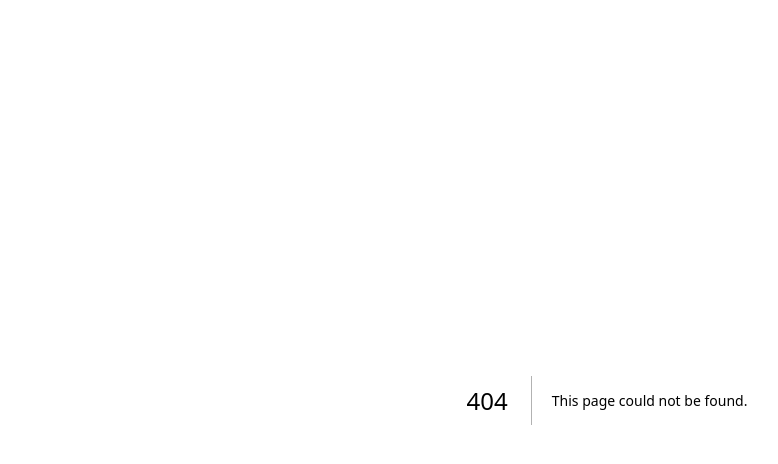
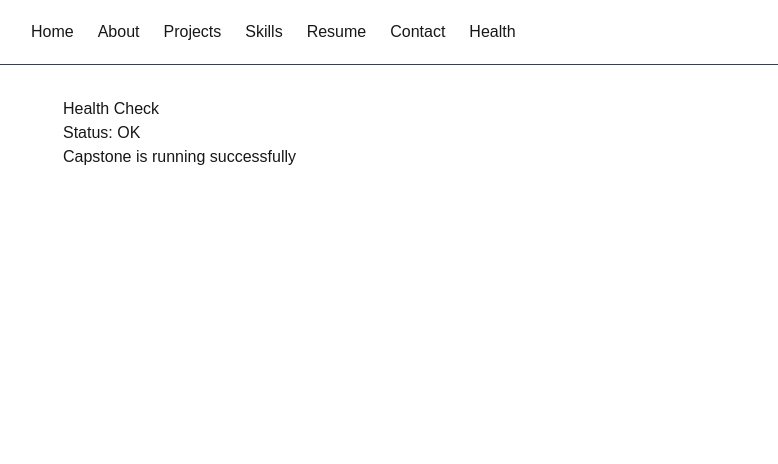
Before and after one commit to omarhubgit/frontend-ai-capstone-next, a Next.js app: page /health in a window 1280 px wide. Before the commit this address had no page. Shown: the top 464 px of the page, without its empty margins (33-811 px from the left). Built offline with nearby package versions, Linux system fonts and the light colour scheme.

Commit message:
feat: create capstone skeleton

```diff
--- /dev/null
+++ b/app/about/page.tsx
@@ -0,0 +1,8 @@
+export default function AboutPage() {
+  return (
+    <main>
+      <h1>About</h1>
+      <p>This page will introduce me.</p>
+    </main>
+  );
+}
--- /dev/null
+++ b/app/contact/page.tsx
@@ -0,0 +1,8 @@
+export default function ContactPage() {
+  return (
+    <main>
+      <h1>Contact</h1>
+      <p>Visitors can contact me from here.</p>
+    </main>
+  );
+}
--- /dev/null
+++ b/app/health/page.tsx
@@ -0,0 +1,18 @@
+async function getHealthData() {
+  return Promise.resolve({
+    status: "OK",
+    message: "Capstone is running successfully",
+  });
+}
+
+export default async function HealthPage() {
+  const data = await getHealthData();
+
+  return (
+    <main>
+      <h1>Health Check</h1>
+      <p>Status: {data.status}</p>
+      <p>{data.message}</p>
+    </main>
+  );
+}
--- a/app/layout.tsx
+++ b/app/layout.tsx
@@ -1,20 +1,9 @@
-import type { Metadata } from "next";
-import { Geist, Geist_Mono } from "next/font/google";
 import "./globals.css";
+import Link from "next/link";
 
-const geistSans = Geist({
-  variable: "--font-geist-sans",
-  subsets: ["latin"],
-});
-
-const geistMono = Geist_Mono({
-  variable: "--font-geist-mono",
-  subsets: ["latin"],
-});
-
-export const metadata: Metadata = {
-  title: "Create Next App",
-  description: "Generated by create next app",
+export const metadata = {
+  title: "Omar Abdullah Portfolio",
+  description: "Junior Frontend Developer Portfolio",
 };
 
 export default function RootLayout({
@@ -23,11 +12,38 @@ export default function RootLayout({
   children: React.ReactNode;
 }>) {
   return (
-    <html
-      lang="en"
-      className={`${geistSans.variable} ${geistMono.variable} h-full antialiased`}
-    >
-      <body className="min-h-full flex flex-col">{children}</body>
+    <html lang="en">
+      <body className="bg-slate-950 text-white min-h-screen">
+
+      <nav className="border-b border-slate-700 p-5">
+
+      <div className="max-w-6xl mx-auto flex flex-wrap gap-6">
+
+      <Link href="/">Home</Link>
+
+      <Link href="/about">About</Link>
+
+      <Link href="/projects">Projects</Link>
+
+      <Link href="/skills">Skills</Link>
+
+      <Link href="/resume">Resume</Link>
+
+      <Link href="/contact">Contact</Link>
+
+      <Link href="/health">Health</Link>
+
+      </div>
+
+      </nav>
+
+      <main className="max-w-6xl mx-auto p-8">
+
+      {children}
+
+      </main>
+
+      </body>
     </html>
   );
 }
--- a/app/page.tsx
+++ b/app/page.tsx
@@ -1,65 +1,13 @@
-import Image from "next/image";
-
 export default function Home() {
   return (
-    <div className="flex flex-col flex-1 items-center justify-center bg-zinc-50 font-sans dark:bg-black">
-      <main className="flex flex-1 w-full max-w-3xl flex-col items-center justify-between py-32 px-16 bg-white dark:bg-black sm:items-start">
-        <Image
-          className="dark:invert"
-          src="/next.svg"
-          alt="Next.js logo"
-          width={100}
-          height={20}
-          priority
-        />
-        <div className="flex flex-col items-center gap-6 text-center sm:items-start sm:text-left">
-          <h1 className="max-w-xs text-3xl font-semibold leading-10 tracking-tight text-black dark:text-zinc-50">
-            To get started, edit the page.tsx file.
-          </h1>
-          <p className="max-w-md text-lg leading-8 text-zinc-600 dark:text-zinc-400">
-            Looking for a starting point or more instructions? Head over to{" "}
-            <a
-              href="https://vercel.com/templates?framework=next.js&utm_source=create-next-app&utm_medium=appdir-template-tw&utm_campaign=create-next-app"
-              className="font-medium text-zinc-950 dark:text-zinc-50"
-            >
-              Templates
-            </a>{" "}
-            or the{" "}
-            <a
-              href="https://nextjs.org/learn?utm_source=create-next-app&utm_medium=appdir-template-tw&utm_campaign=create-next-app"
-              className="font-medium text-zinc-950 dark:text-zinc-50"
-            >
-              Learning
-            </a>{" "}
-            center.
-          </p>
-        </div>
-        <div className="flex flex-col gap-4 text-base font-medium sm:flex-row">
-          <a
-            className="flex h-12 w-full items-center justify-center gap-2 rounded-full bg-foreground px-5 text-background transition-colors hover:bg-[#383838] dark:hover:bg-[#ccc] md:w-[158px]"
-            href="https://vercel.com/new?utm_source=create-next-app&utm_medium=appdir-template-tw&utm_campaign=create-next-app"
-            target="_blank"
-            rel="noopener noreferrer"
-          >
-            <Image
-              className="dark:invert"
-              src="/vercel.svg"
-              alt="Vercel logomark"
-              width={16}
-              height={16}
-            />
-            Deploy Now
-          </a>
-          <a
-            className="flex h-12 w-full items-center justify-center rounded-full border border-solid border-black/[.08] px-5 transition-colors hover:border-transparent hover:bg-black/[.04] dark:border-white/[.145] dark:hover:bg-[#1a1a1a] md:w-[158px]"
-            href="https://nextjs.org/docs?utm_source=create-next-app&utm_medium=appdir-template-tw&utm_campaign=create-next-app"
-            target="_blank"
-            rel="noopener noreferrer"
-          >
-            Documentation
-          </a>
-        </div>
-      </main>
-    </div>
+    <main>
+      <h1>Omar Abdullah</h1>
+      <h2>Junior Frontend Developer</h2>
+
+      <p>
+        Welcome to my portfolio. This website showcases my projects, skills,
+        and experience as an AI student and aspiring frontend developer.
+      </p>
+    </main>
   );
 }
--- /dev/null
+++ b/app/projects/page.tsx
@@ -0,0 +1,8 @@
+export default function ProjectsPage() {
+  return (
+    <main>
+      <h1>Projects</h1>
+      <p>My projects will be displayed here.</p>
+    </main>
+  );
+}
--- /dev/null
+++ b/app/resume/page.tsx
@@ -0,0 +1,8 @@
+export default function ResumePage() {
+  return (
+    <main>
+      <h1>Resume</h1>
+      <p>My resume will be available here.</p>
+    </main>
+  );
+}
--- /dev/null
+++ b/app/skills/page.tsx
@@ -0,0 +1,8 @@
+export default function SkillsPage() {
+  return (
+    <main>
+      <h1>Skills</h1>
+      <p>My technical skills will appear here.</p>
+    </main>
+  );
+}
```
